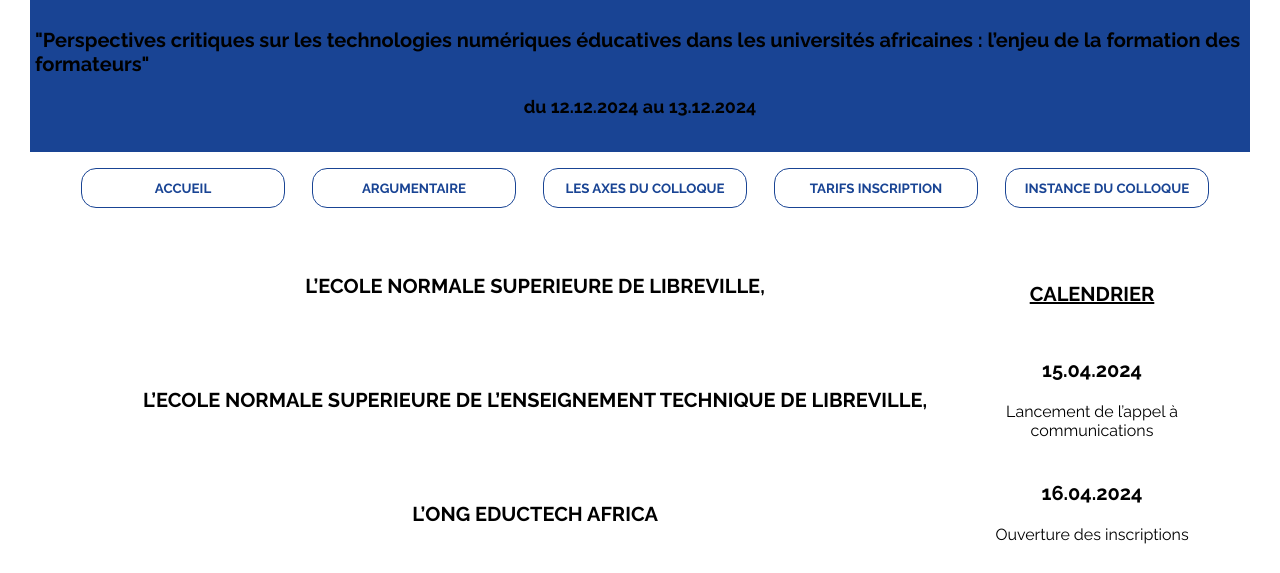
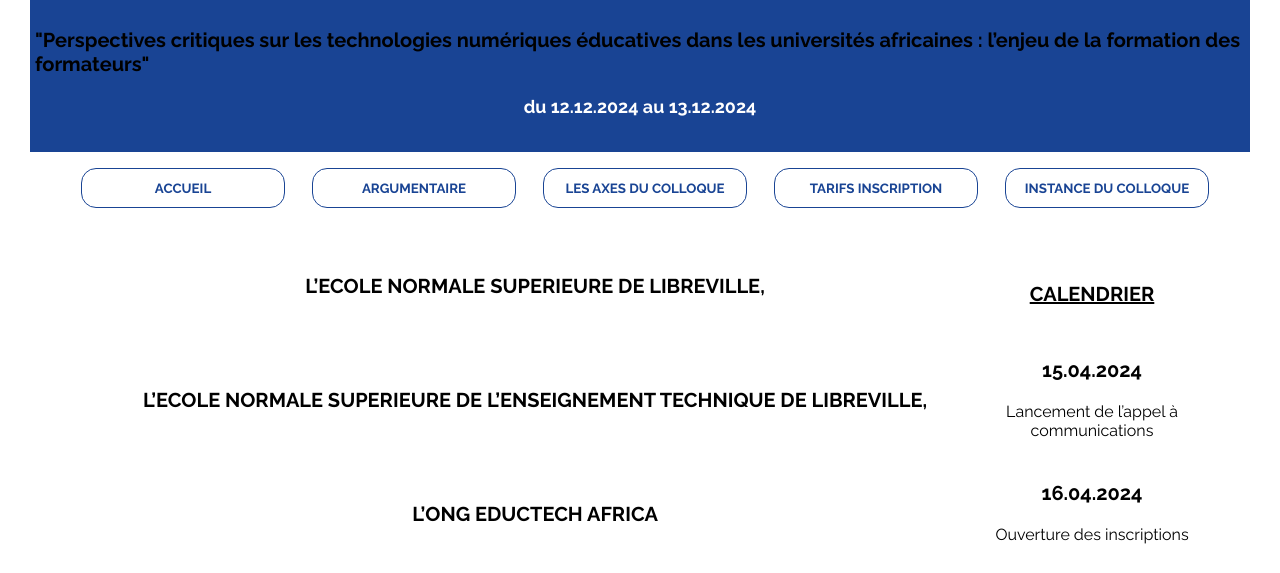
Before and after one commit to LeNsaff/colloque-symposium, a plain HTML site: page index.html in a window 1280 px wide. Shown: the part 155-728 px from the top of the page. Drawn offline with Linux system fonts and the light colour scheme.

Commit message:
dates blanc

```diff
--- a/asset/sass/asset/asset.scss
+++ b/asset/sass/asset/asset.scss
@@ -1,6 +1,10 @@
 @import '../mixin/mixin.scss';
 @import '../fonction/fonction.scss';
 @import '../variables/varaibles.scss';
+
+.dates{
+    color: white;
+}
 
 button,a{
     font-family: $fontfam;
--- a/asset/sass/container/container.scss
+++ b/asset/sass/container/container.scss
@@ -22,6 +22,7 @@
     @include ctnvert;
     justify-content: space-between;
     margin-top: 10px;
+
 }
 
 nav{
--- a/index.html
+++ b/index.html
@@ -18,7 +18,7 @@
                         "Perspectives critiques sur les technologies numériques éducatives dans les universités africaines :
                         l’enjeu de la formation des formateurs"
                     </h3>
-                    <h5 class="headerpart center">du 12.12.2024 au 13.12.2024</h5>
+                    <h5 class="headerpart center dates ">du 12.12.2024 au 13.12.2024</h5>
                 </section>
 
             </header>
```
Also changed, not shown: asset/css/index.css, 1 other file.
